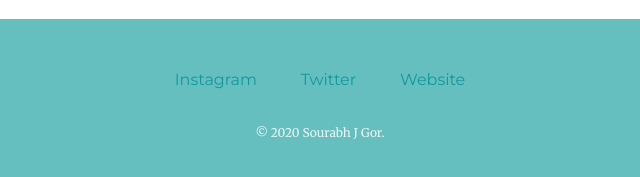
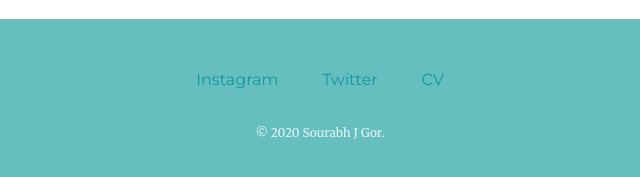
Before and after one commit to Sourabh-Gor/website, a plain HTML site: page index.html in a window 1280 px wide. Shown: the part 2454-2631 px from the top of the page, 320-960 px from the left. Drawn offline with Linux system fonts and the light colour scheme; a web font is replaced by a local one.

Commit message:
Update index.html

```diff
--- a/index.html
+++ b/index.html
@@ -52,7 +52,7 @@
   <div class="bottom-container">
     <a class="footer-link" href="https://www.instagram.com/sourabh_gor/">Instagram</a>
     <a class="footer-link" href="https://www.zoig.com/">Twitter</a>
-    <a class="footer-link" href="https://sourabh-gor.github.io/cv/">Website</a>
+    <a class="footer-link" href="https://sourabh-gor.github.io/cv/">CV</a>
     <p class="copyright">© 2020 Sourabh J Gor.</p>
   </div>
 
```
